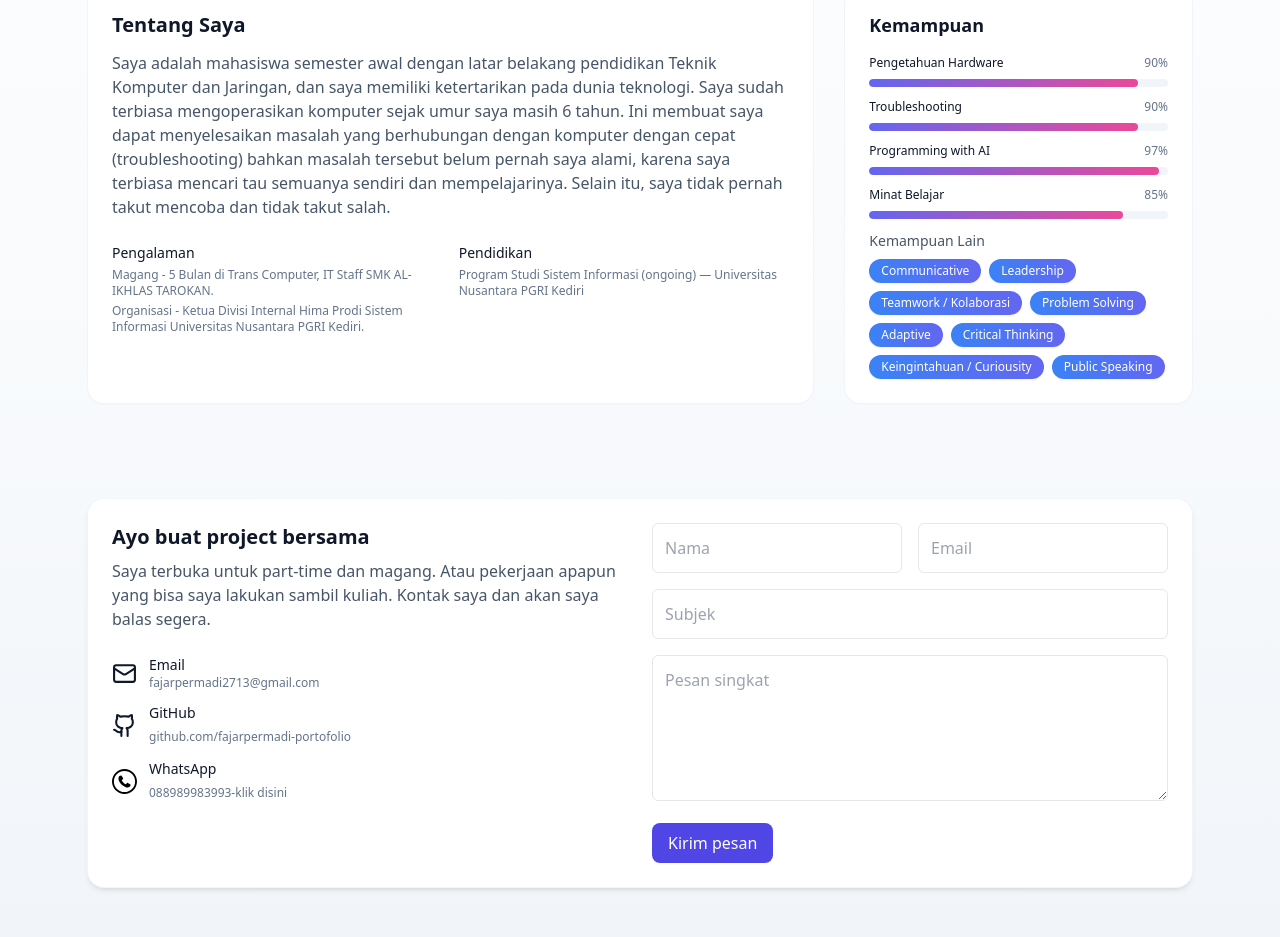
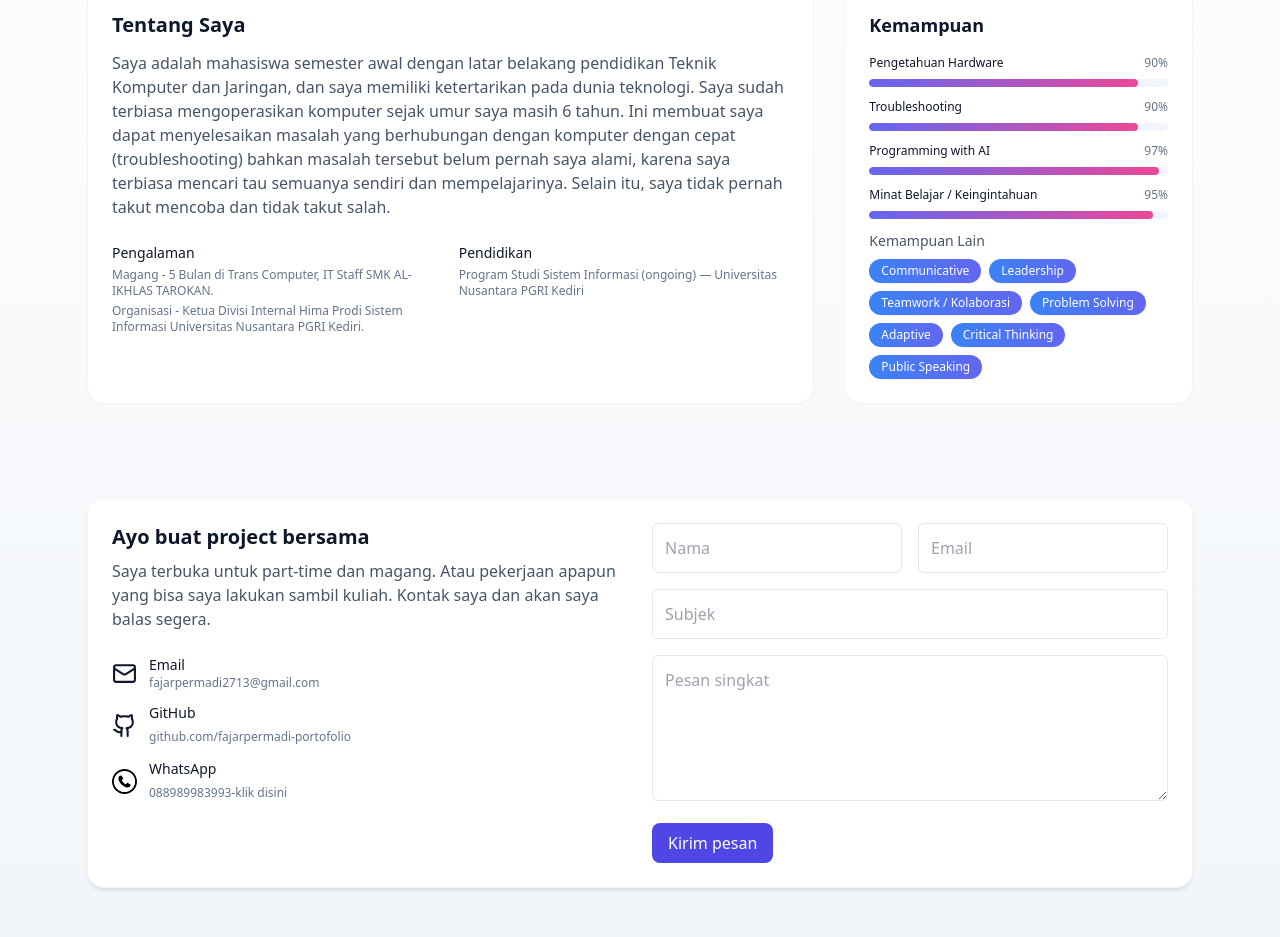
Before and after one commit to fajarpermadi-portofolio/my-portofolio, a React (Vite) app: page / in a window 1280 px wide. Shown: the part 1633-2570 px from the top of the page. Built offline with nearby package versions, Linux system fonts and the light colour scheme.

Commit message:
Update App.jsx

```diff
--- a/src/App.jsx
+++ b/src/App.jsx
@@ -206,7 +206,7 @@ export default function PortfolioWebsite() {
     <SkillBar name="Pengetahuan Hardware" value={90} />
     <SkillBar name="Troubleshooting" value={90} />
     <SkillBar name="Programming with AI" value={97} />
-    <SkillBar name="Minat Belajar" value={85} />
+    <SkillBar name="Minat Belajar / Keingintahuan" value={95} />
   </div>
 
   {/* Tambahan kemampuan visual */}
@@ -230,9 +230,6 @@ export default function PortfolioWebsite() {
       </span>
       <span className="px-3 py-1 rounded-full bg-gradient-to-r from-blue-500 to-indigo-500 text-white text-xs font-medium shadow-sm">
       Critical Thinking
-      </span>
-      <span className="px-3 py-1 rounded-full bg-gradient-to-r from-blue-500 to-indigo-500 text-white text-xs font-medium shadow-sm">
-      Keingintahuan / Curiousity
       </span>
       <span className="px-3 py-1 rounded-full bg-gradient-to-r from-blue-500 to-indigo-500 text-white text-xs font-medium shadow-sm">
       Public Speaking
```
